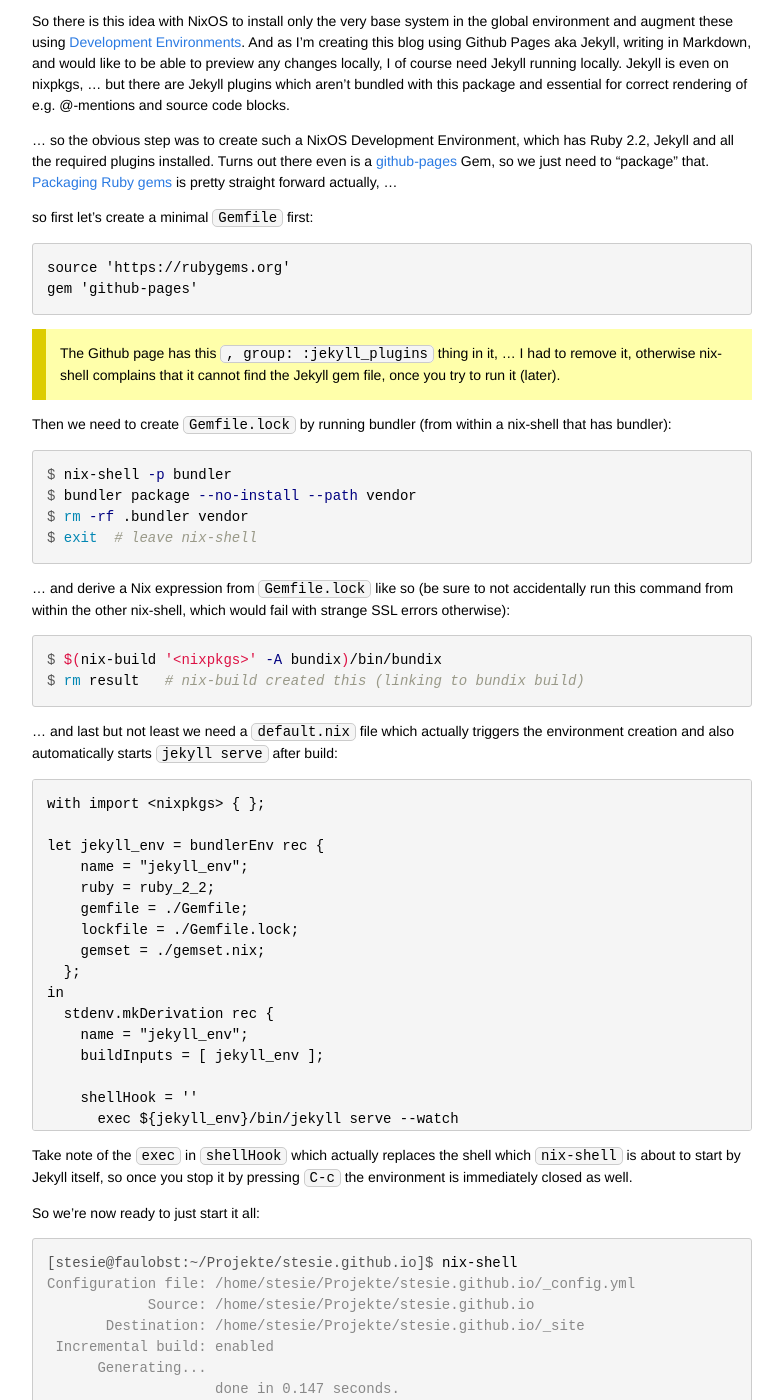
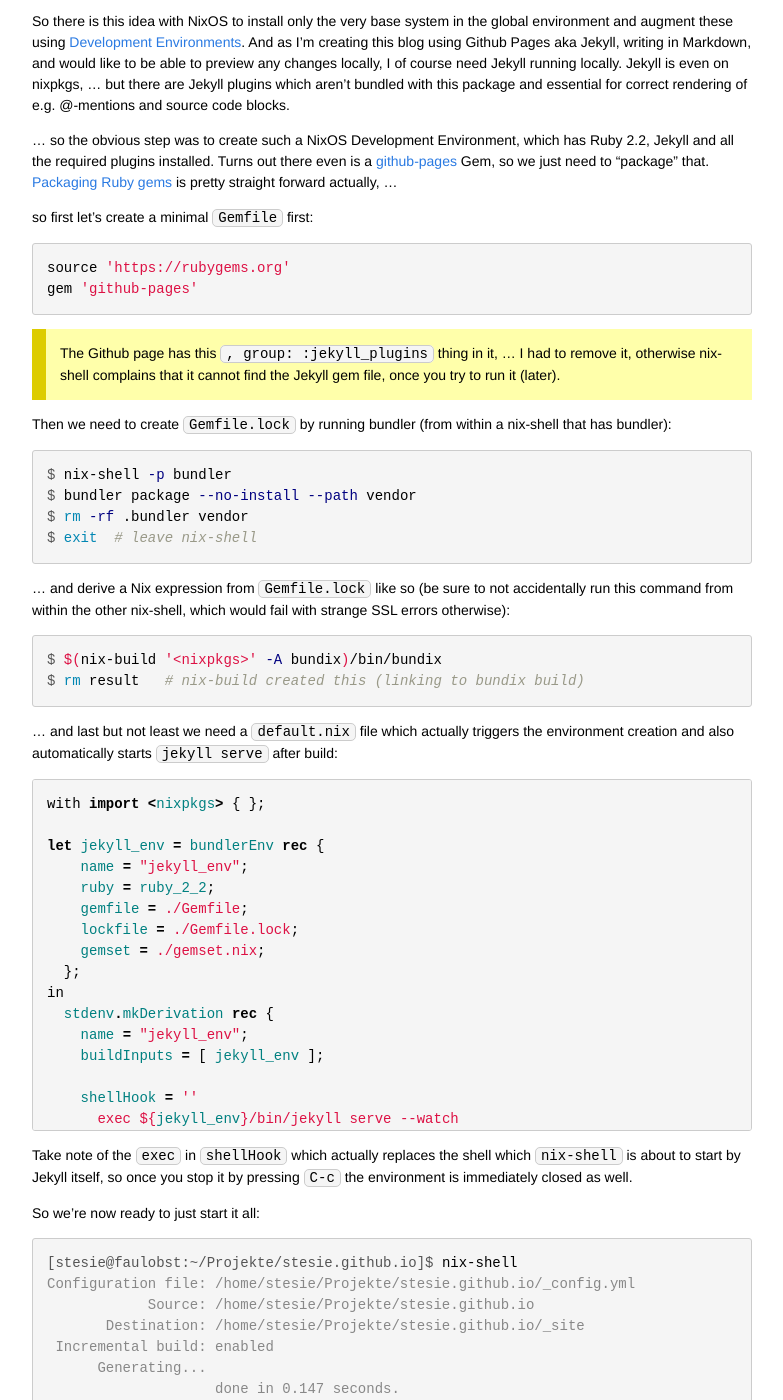
Before and after one commit to stesie/stesie.github.com, a Jekyll site: the page built from _posts/2016-08-26-nixos-github-pages-env.md, in a window 1280 px wide and 1400 px high, scrolled down 207 px. Shown: the whole window, without its empty margins (248-1031 px from the left). Built offline with Jekyll 4.4.1, drawn with Linux system fonts in a browser that asks for light colours.

Commit message:
tag code block languages

````diff
--- a/_posts/2016-08-26-nixos-github-pages-env.md
+++ b/_posts/2016-08-26-nixos-github-pages-env.md
@@ -18,7 +18,7 @@ straight forward actually, ...
 
 so first let's create a minimal `Gemfile` first:
 
-```
+```ruby
 source 'https://rubygems.org'
 gem 'github-pages'
 ```
@@ -48,7 +48,7 @@ $ rm result   # nix-build created this (linking to bundix build)
 ... and last but not least we need a `default.nix` file which actually triggers the environment
 creation and also automatically starts `jekyll serve` after build:
 
-```
+```nix
 with import <nixpkgs> { };
 
 let jekyll_env = bundlerEnv rec {
````
